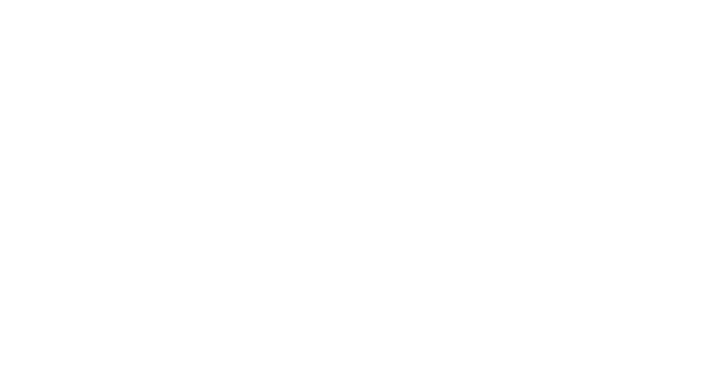
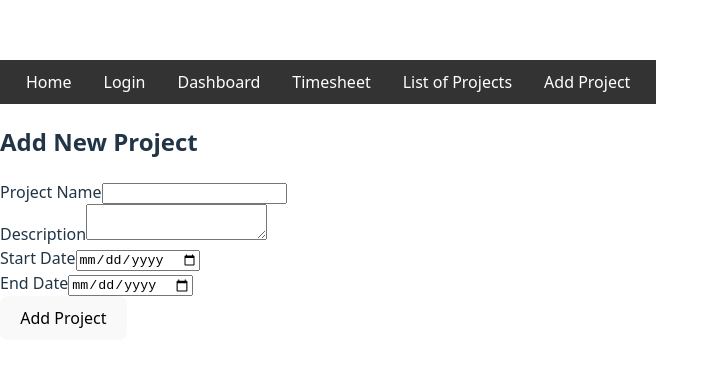
Before and after one commit to Rakeshpotru/timesheets, a React (Vite) app: page /add-project in a window 1280 px wide. Before the commit this address had no page. Shown: the part 200-566 px from the top of the page, without its empty margins (0-719 px from the left). Built offline with nearby package versions, Linux system fonts and the light colour scheme.

Commit message:
commit changes

```diff
--- a/src/App.jsx
+++ b/src/App.jsx
@@ -4,17 +4,27 @@
 import Dashboard from './pages/Dashboard';
 import TimesheetForm from './components/TimesheetForm';
 import Register from './components/Register';
-
+import Header from './header/Header';
+import Home from './components/Home';
+import ProjectList from './components/ProjectList';
+import Project from './components/Project';
 const App = () => {
   return (
     <Router>
+       <Header />
+       <div>
       <Routes>
-        <Route path="/" element={<Login />} />
+        <Route path="/" element={<Home />} />
+        <Route path="/login" element={<Login />} />
         <Route path="/dashboard" element={<Dashboard/>} />
         <Route path="/timesheet" element={<TimesheetForm/>} />
         <Route path="/register" element={<Register/>} />
+        <Route path="/projects" element={<ProjectList />} />
+        <Route path="/add-project" element={<Project />} />
+
 
       </Routes>
+      </div>
     </Router>
   );
 };
--- /dev/null
+++ b/src/components/Home.jsx
@@ -0,0 +1,9 @@
+import React from 'react'
+
+export default function Home() {
+  return (
+    <div>
+      <h2>Welcome to the Home Page</h2>
+    </div>
+  )
+}
--- /dev/null
+++ b/src/components/Project.jsx
@@ -0,0 +1,76 @@
+import React, { useState } from 'react';
+import { addProject } from '../services/projectService';
+
+function Project() {
+  const [projectName, setProjectName] = useState('');
+  const [projectDescription, setProjectDescription] = useState('');
+  const [startDate, setStartDate] = useState('');
+  const [endDate, setEndDate] = useState('');
+  const [message, setMessage] = useState('');
+
+  const handleSubmit = async (e) => {
+    e.preventDefault();
+
+    const projectData = {
+      name: projectName,
+      description: projectDescription,
+      startDate,
+      endDate,
+    };
+
+    const response = await addProject(projectData);
+
+    if (response.success) {
+      setMessage('Project added successfully');
+    } else {
+      setMessage('Failed to add project');
+    }
+  };
+
+  return (
+    <div>
+      <h2>Add New Project</h2>
+      <form onSubmit={handleSubmit}>
+        <div>
+          <label>Project Name</label>
+          <input
+            type="text"
+            value={projectName}
+            onChange={(e) => setProjectName(e.target.value)}
+            required
+          />
+        </div>
+        <div>
+          <label>Description</label>
+          <textarea
+            value={projectDescription}
+            onChange={(e) => setProjectDescription(e.target.value)}
+            required
+          />
+        </div>
+        <div>
+          <label>Start Date</label>
+          <input
+            type="date"
+            value={startDate}
+            onChange={(e) => setStartDate(e.target.value)}
+            required
+          />
+        </div>
+        <div>
+          <label>End Date</label>
+          <input
+            type="date"
+            value={endDate}
+            onChange={(e) => setEndDate(e.target.value)}
+            required
+          />
+        </div>
+        <button type="submit">Add Project</button>
+      </form>
+      <p>{message}</p>
+    </div>
+  );
+}
+
+export default Project;
--- a/src/components/ProjectList.jsx
+++ b/src/components/ProjectList.jsx
@@ -1,9 +1,28 @@
-import React from 'react'
+import React, { useState, useEffect } from 'react';
+import { getProjects } from '../services/projectService';
 
-export default function ProjectList() {
+function ProjectList() {
+  const [projects, setProjects] = useState([]);
+
+  useEffect(() => {
+    // Fetch available projects
+    const fetchProjects = async () => {
+      const data = await getProjects();
+      setProjects(data);
+    };
+    fetchProjects();
+  }, []);
+
   return (
     <div>
+      <h3>Project List</h3>
+      <ul>
+        {projects.map((project) => (
+          <li key={project.id}>{project.name}</li>
+        ))}
+      </ul>
+    </div>
+  );
+}
 
-    </div>
-  )
-}
+export default ProjectList;
--- /dev/null
+++ b/src/header/Header.jsx
@@ -0,0 +1,50 @@
+import React from 'react';
+import { Link } from 'react-router-dom'; // Import Link for routing
+
+function Header() {
+  return (
+    <header>
+      <nav>
+        <ul style={navStyle}>
+          <li style={listStyle}>
+            <Link to="/" style={linkStyle}>Home</Link>
+          </li>
+          <li style={listStyle}>
+            <Link to="/login" style={linkStyle}>Login</Link>
+          </li>
+          <li style={listStyle}>
+            <Link to="/dashboard" style={linkStyle}>Dashboard</Link>
+          </li>
+          <li style={listStyle}>
+            <Link to="/timesheet" style={linkStyle}>Timesheet</Link>
+          </li>
+          <li style={listStyle}>
+            <Link to="/projects" style={linkStyle}>List of Projects</Link>
+          </li>
+          <li style={listStyle}>
+            <Link to="/add-project" style={linkStyle}>Add Project</Link>
+          </li>
+        </ul>
+      </nav>
+    </header>
+  );
+}
+
+const navStyle = {
+  display: 'flex',
+  justifyContent: 'space-around',
+  backgroundColor: '#333',
+  padding: '10px',
+};
+
+const listStyle = {
+  listStyleType: 'none',
+};
+
+const linkStyle = {
+  color: 'white',
+  textDecoration: 'none',
+  padding: '8px 16px',
+};
+
+export default Header;
--- a/src/services/projectService.jsx
+++ b/src/services/projectService.jsx
@@ -3,7 +3,6 @@
 
 const API_URL = 'https://your-api-url.com/api'; // Replace with your backend API URL
 
-// Function to fetch all projects
 export const getProjects = async () => {
   try {
     const response = await axios.get(`${API_URL}/projects`);
@@ -46,3 +45,12 @@
     return null; // Return null if updating the project fails
   }
 };
+export const addProject = async (projectData) => {
+  try {
+    const response = await axios.post(`${API_URL}/projects`, projectData);  // POST request to add a new project
+    return { success: true, data: response.data };
+  } catch (error) {
+    console.error('Error adding project:', error);
+    return { success: false, message: 'Failed to add project' };
+  }
+};
```
Also changed, not shown: src/pages/Home.jsx (deleted).
